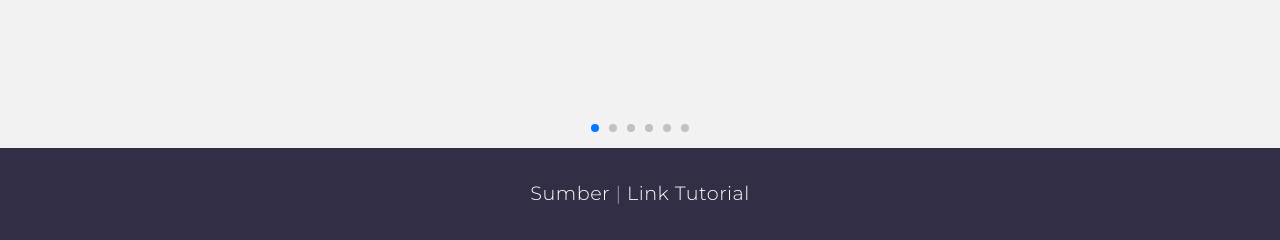
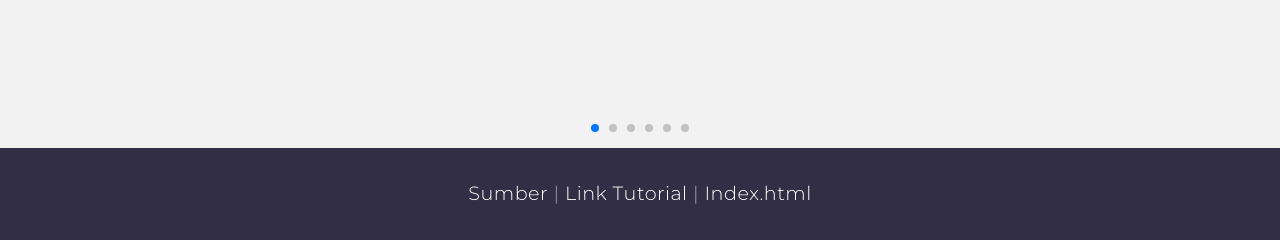
Before and after one commit to amandasalima/mywebsite, a plain HTML site: page index.html in a window 1280 px wide. Shown: the part 2268-2508 px from the top of the page. Drawn offline with nearby package versions, Linux system fonts and the light colour scheme.

Commit message:
Update index.html

```diff
--- a/index.html
+++ b/index.html
@@ -134,7 +134,7 @@
         <div class="container-fluid">
           <div class="row sub-footer">
             <div class="col-md-12 text-center">
-              <p><a href="https://bee.telkomuniversity.ac.id/peran-dan-fungsi-komponen-jaringan-komputer/" target="_blank">Sumber</a> | <a href="TUBES ARSIJARKOM_AMANDA SALIMA_607012300071.pdf" target="_blank">Link Tutorial</a></p>
+              <p><a href="https://bee.telkomuniversity.ac.id/peran-dan-fungsi-komponen-jaringan-komputer/" target="_blank">Sumber</a> | <a href="TUBES ARSIJARKOM_AMANDA SALIMA_607012300071.pdf" target="_blank">Link Tutorial</a> | <a href="INDEX HTMLpdf" target="_blank">Index.html</a> </p>
             </div>
           </div>
         </div>
```
